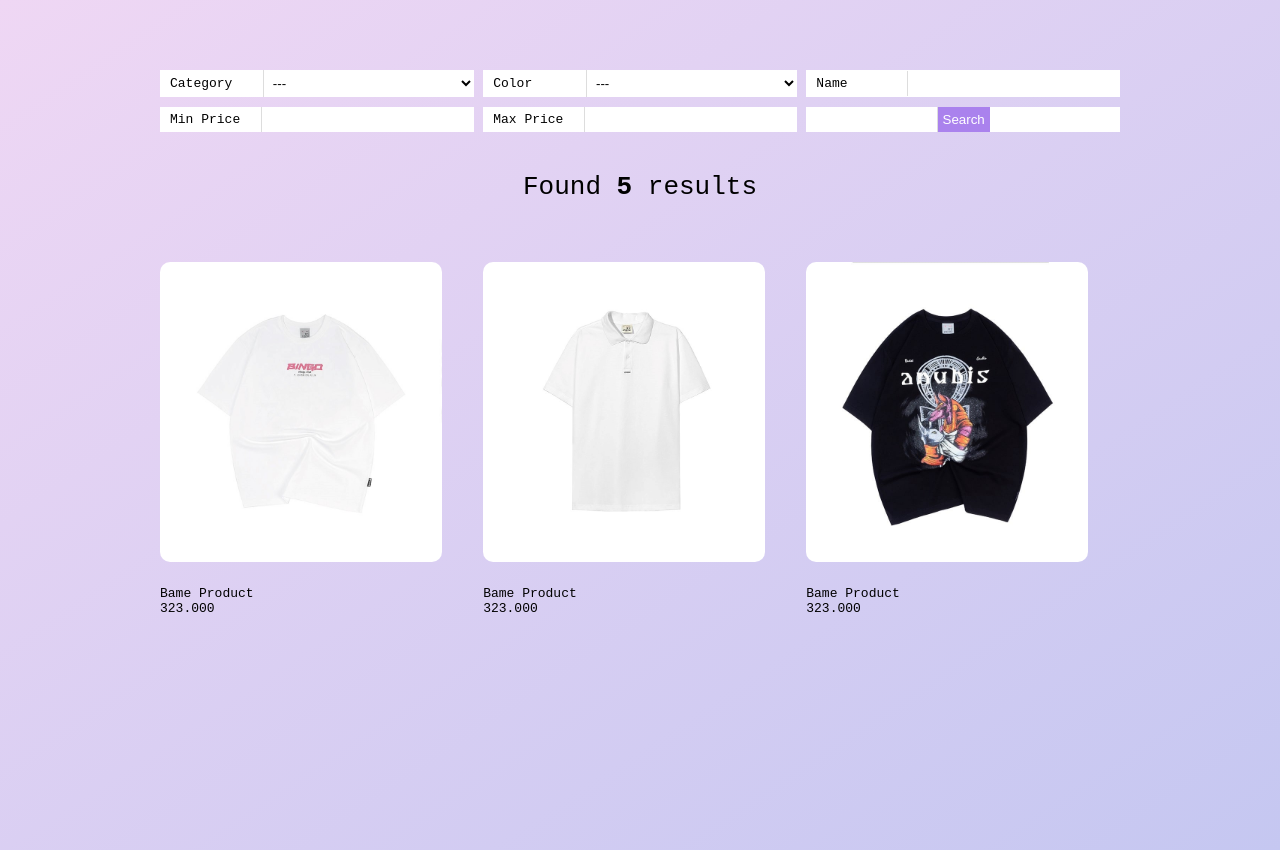
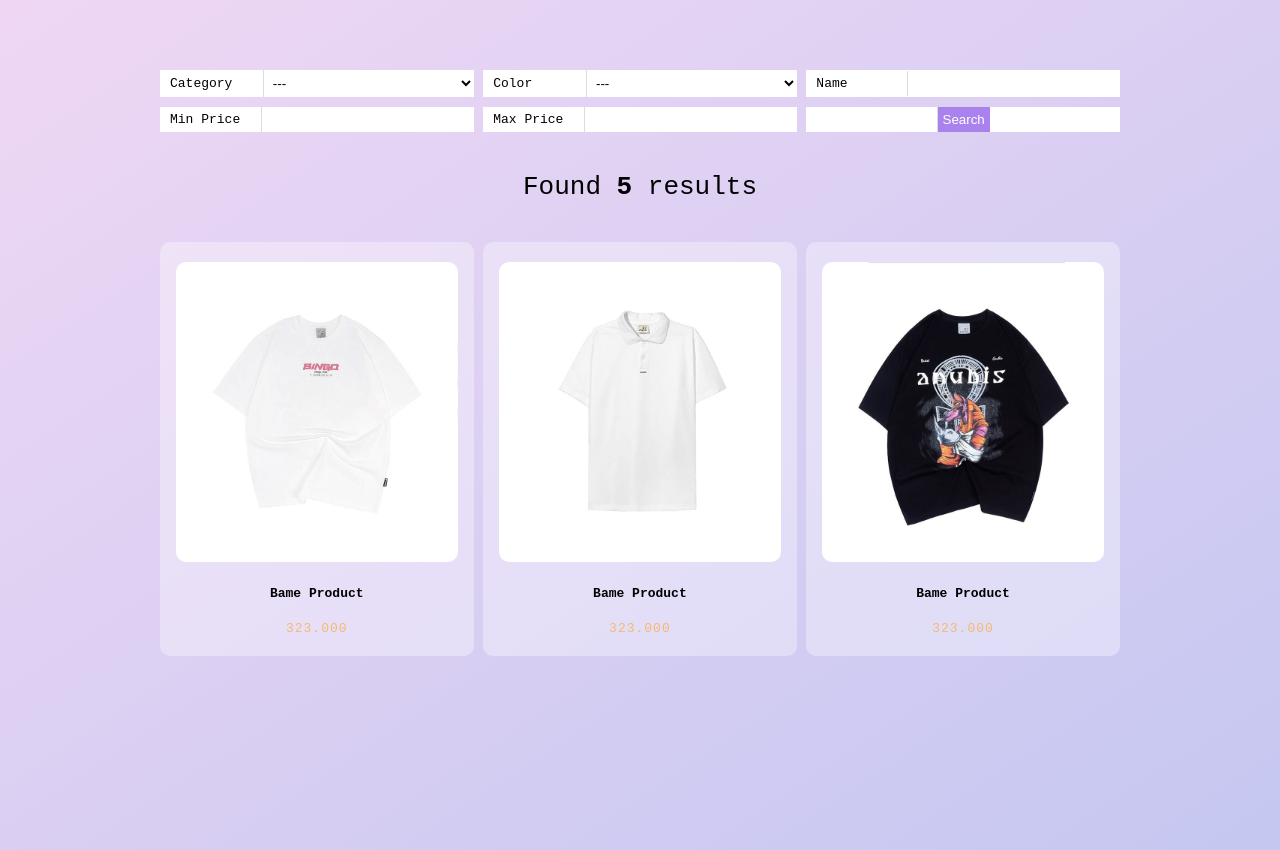
Before and after one commit to musamM921/filterandsearchjs, a plain HTML site: page search filter/index.html in a window 1280 px wide. Drawn offline with Linux system fonts and the light colour scheme.

Commit message:
update17

```diff
--- a/search filter/assets/css/style.css
+++ b/search filter/assets/css/style.css
@@ -71,5 +71,18 @@ align-items: center;
 }
 
 #list .item{
+  background-color: #fff5;
+  text-align: center;
+  border-radius: 10px;
 
 }
+#list .item .title{
+  font-weight: bold;
+
+}
+#list .item .price{
+  color: #F5B976;
+  letter-spacing: 1px;
+  padding: 20px;
+
+}
```
